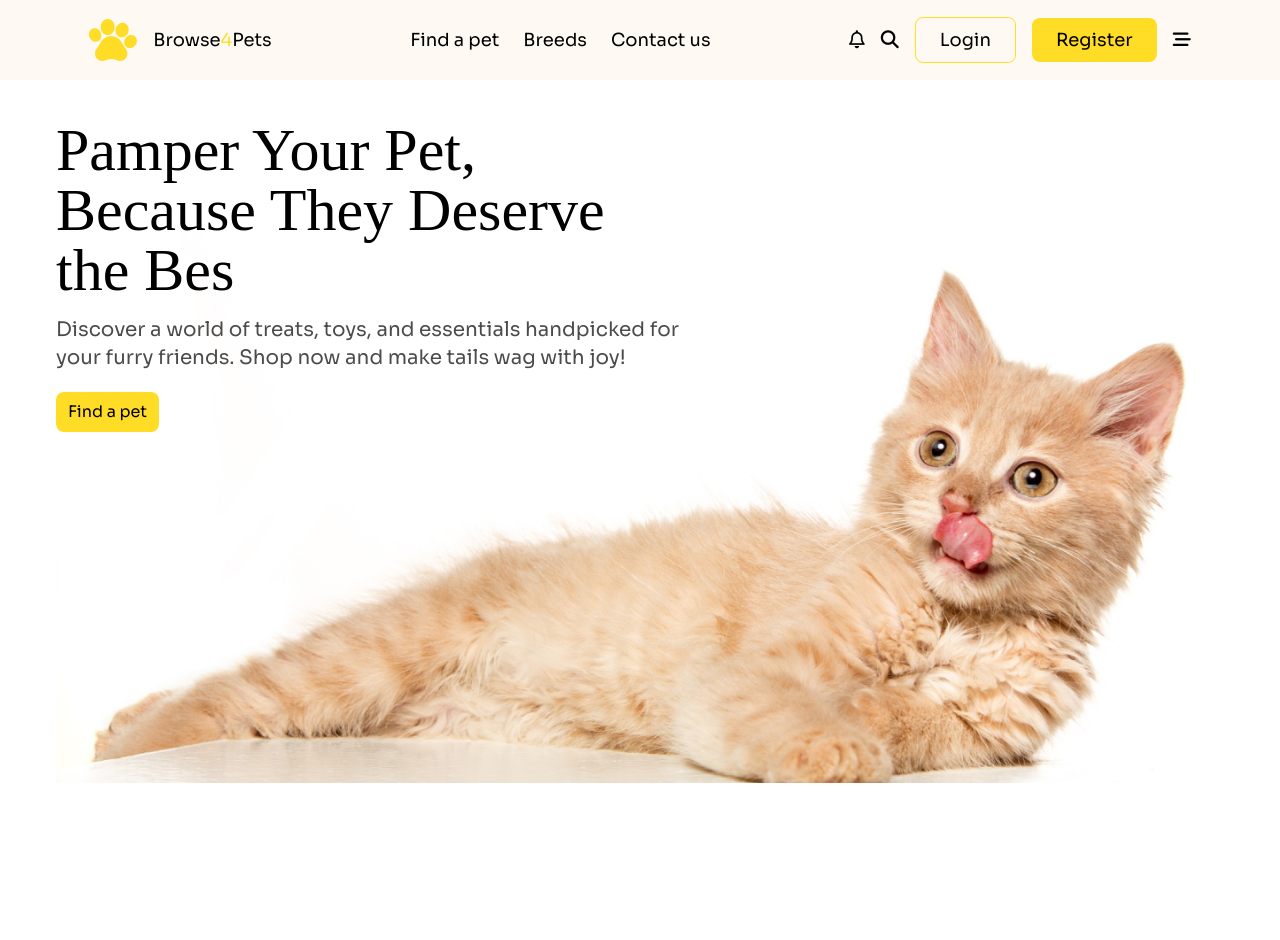
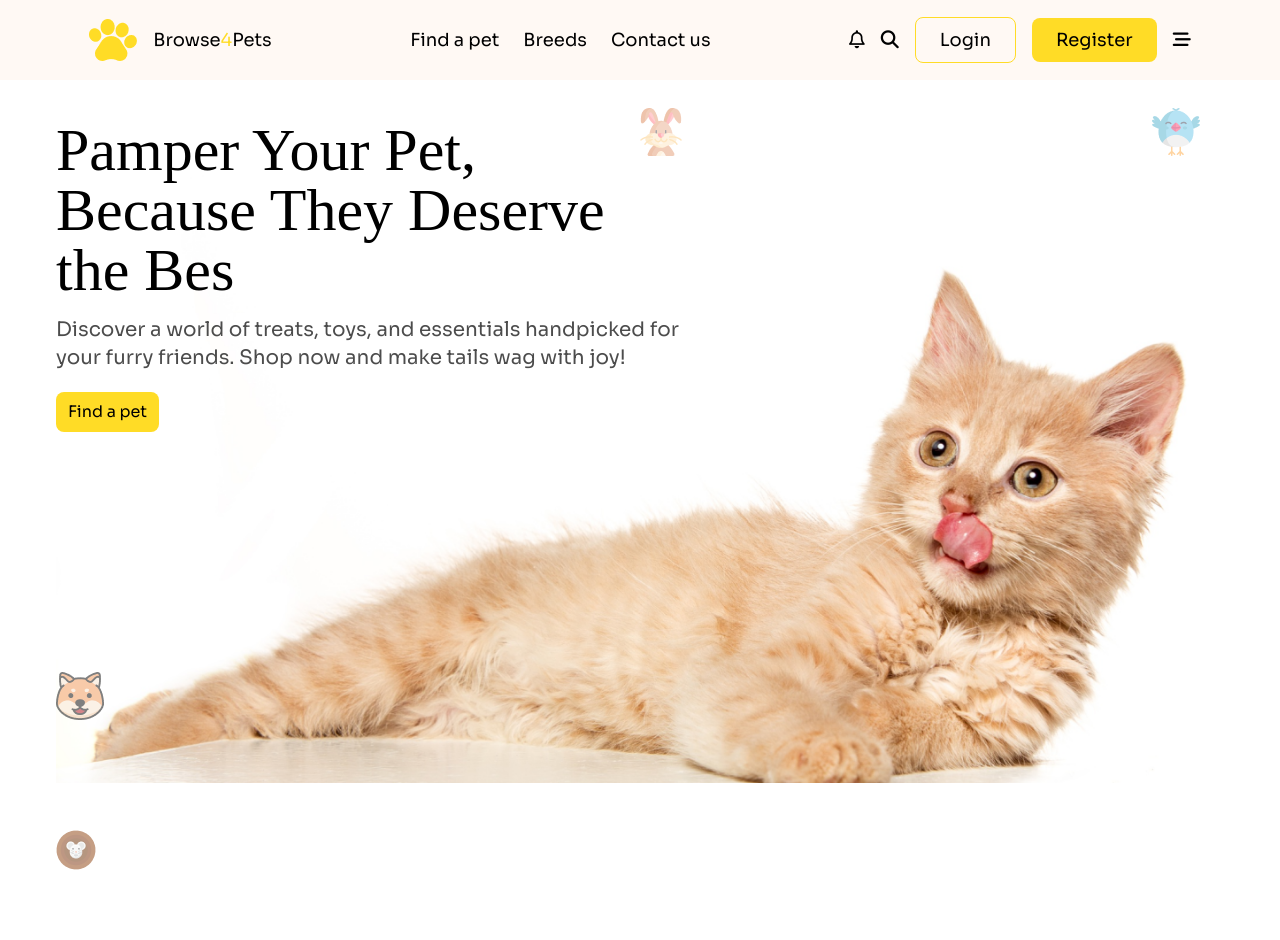
Before and after one commit to md-rafi-3/Assignment-3-Category-1, a plain HTML site: page index.html in a window 1280 px wide. Shown: the top 940 px of the page. Drawn offline with nearby package versions, Linux system fonts and the light colour scheme; a web font is replaced by a local one.

Commit message:
Pet-Shop

```diff
--- a/index.html
+++ b/index.html
@@ -64,7 +64,17 @@
         <!-- Banner -->
 
         <div class="container px-5 py-5 mx-auto lg:py-10 lg:px-14 md:py-10 md:px-14">
-               <!-- container -->
+              <!-- animation -->
+               <img class="absolute opacity-50 animate-bounce right-20" src="c1-assets/bird-cartoon.png" alt="">
+
+               <img class="absolute opacity-50 animate-spin bottom-20" src="c1-assets/cat-cartoon.png" alt="">
+
+               <img class="absolute opacity-50 -bottom-20 animate-bounce" src="c1-assets/mouse-cartoon.png" alt="">
+
+               <img class="absolute opacity-50 animate-bounce left-1/2" src="c1-assets/rabbit-cartoon.png" alt="">
+              <!-- animation end -->
+
+          <!-- container -->
             <div class="flex flex-col flex-1">
                 <!-- containt -->
                  <div class="z-10 lg:absolute md:absolute">
```
